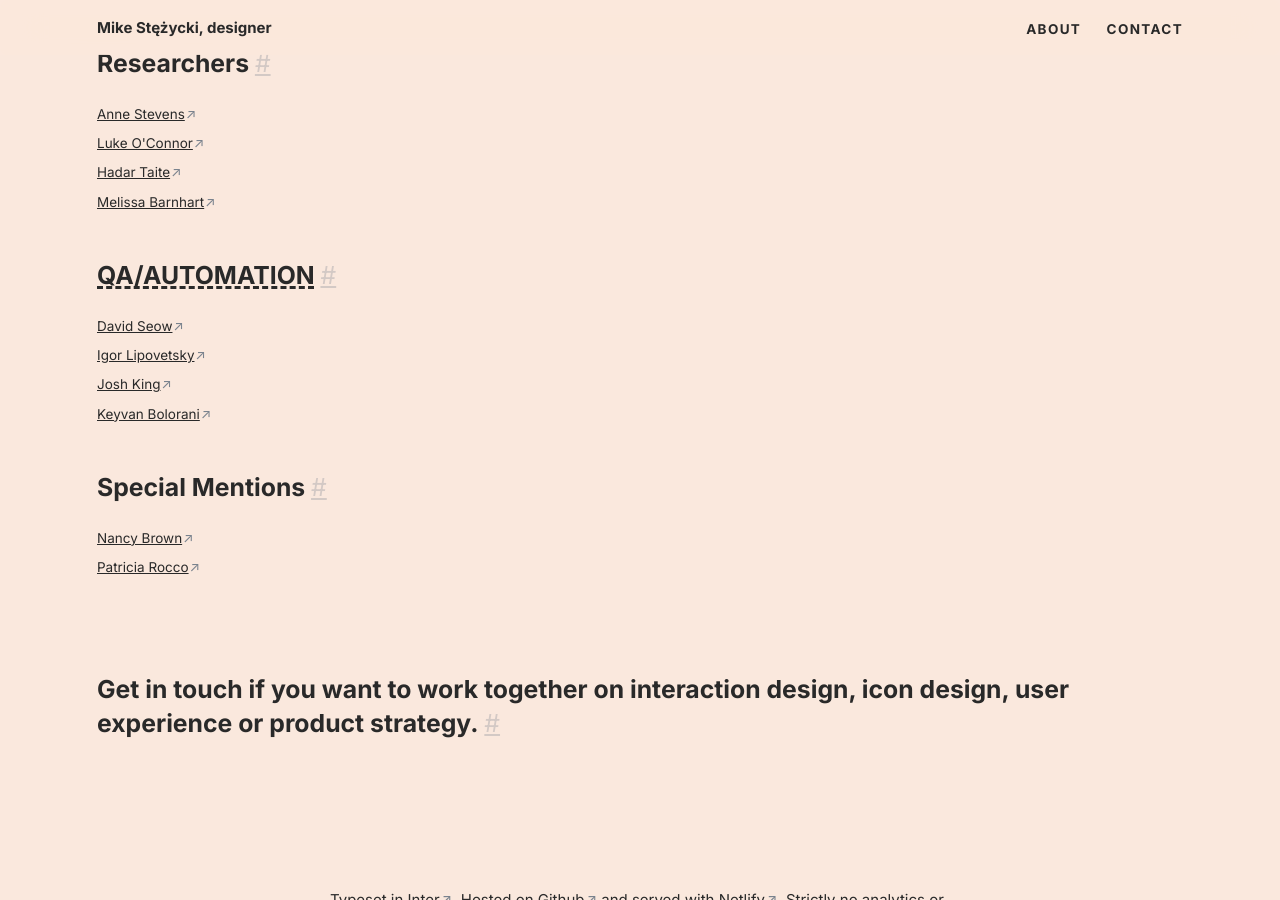
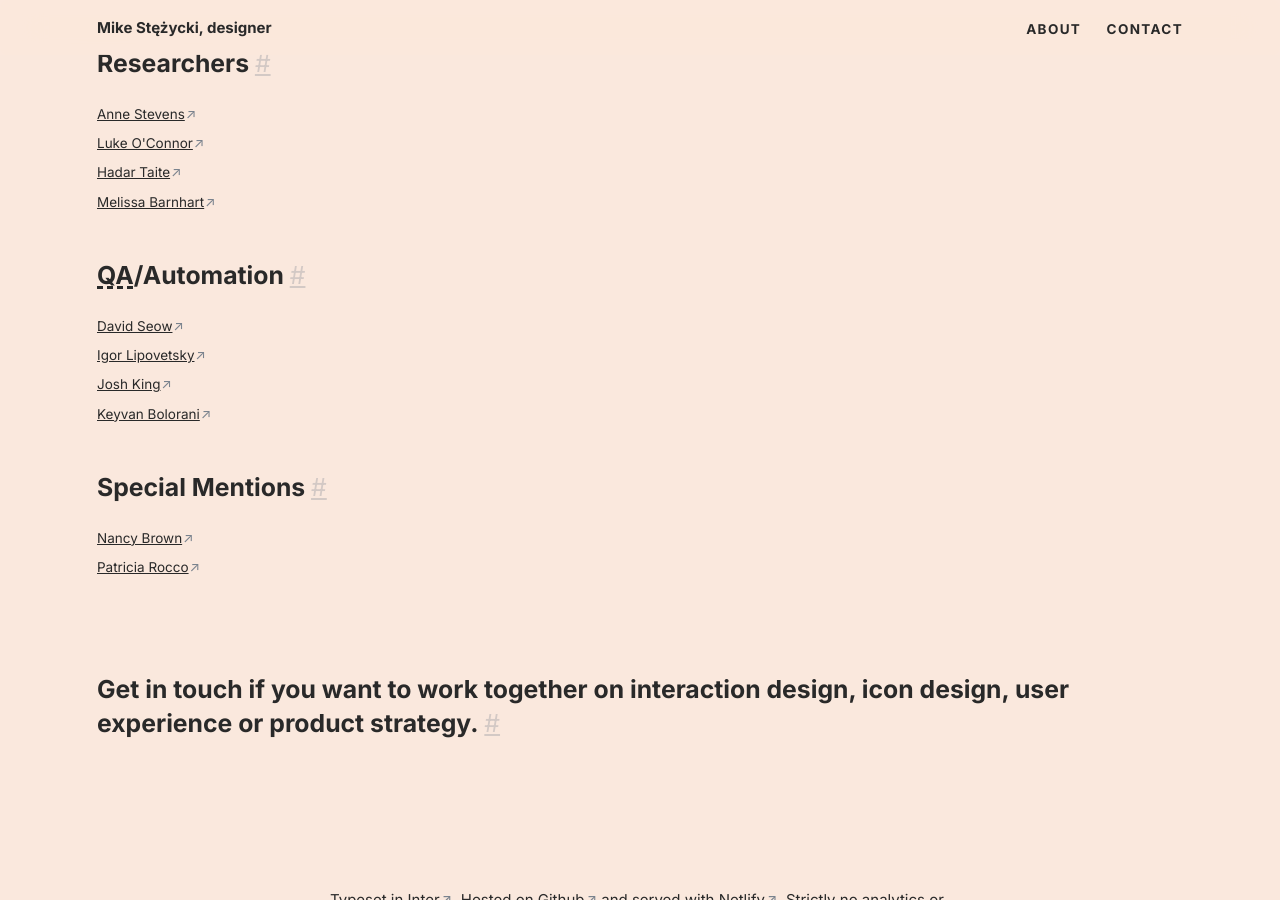
Before and after one commit to mr-stezz/mr-stezz.github.io, a Jekyll site: the page built from about.md, in a window 1280 px wide and 900 px high, scrolled down 7892 px. Built offline with Jekyll 4.4.1, drawn with Linux system fonts in a browser that asks for light colours.

Commit message:
move title out of abbr

```diff
--- a/_includes/_section.people-id-work-with-again.html
+++ b/_includes/_section.people-id-work-with-again.html
@@ -122,7 +122,7 @@
 		<li class="work-list-item"><a href="https://www.linkedin.com/in/melissa-barnhart-8110b125" class="work-list-link">Melissa Barnhart</a></li>
 	</ul>
 
-	<h4 id="qa" class="heading gamma"><abbr title="Quality Assurance">QA/Automation</abbr>&nbsp;<a href="#qa" class="subtitle-link" title="Permalink to this headline">#</a></h4>
+	<h4 id="qa" class="heading gamma"><abbr title="Quality Assurance">QA</abbr>/Automation&nbsp;<a href="#qa" class="subtitle-link" title="Permalink to this headline">#</a></h4>
 	<ul class="stack work-list u--m-bottom--large">
 		<li class="work-list-item"><a href="https://github.com/davidseow" class="work-list-link">David Seow</a></li>
 		<li class="work-list-item"><a href="https://www.linkedin.com/in/igor-lipovetsky/" class="work-list-link">Igor Lipovetsky</a></li>
```
